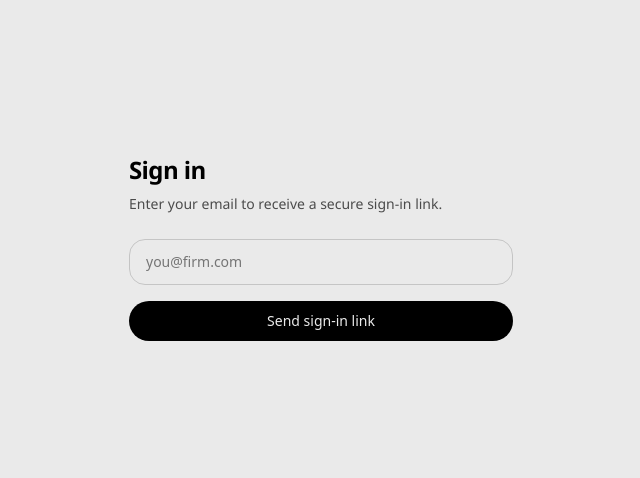
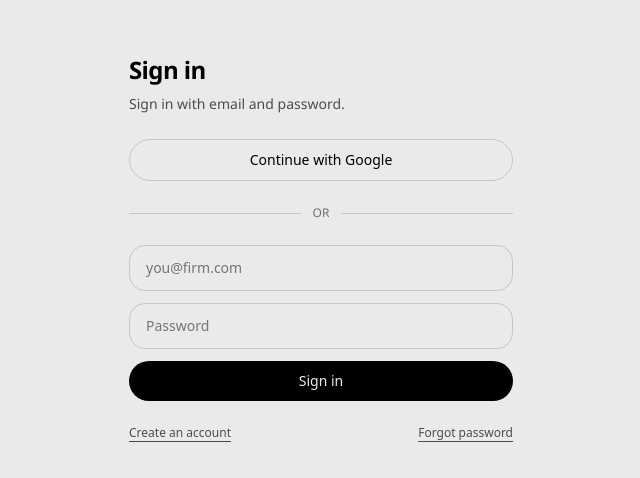
Before and after one commit to LRARE-Holdings/tango, a Next.js app: page /auth in a window 1280 px wide. Shown: the part 152-630 px from the top of the page, without its empty margins (319-959 px from the left). Built offline with nearby package versions, Linux system fonts and the light colour scheme; no server answers.

Commit message:
signup v2

```diff
--- a/src/app/auth/page.tsx
+++ b/src/app/auth/page.tsx
@@ -1,58 +1,140 @@
 "use client";
 
 import { useState } from "react";
+import { useRouter } from "next/navigation";
 import { supabaseBrowser } from "@/lib/supabase/browser";
-import { useRouter } from "next/navigation";
+
+type Mode = "signin" | "signup";
 
 export default function AuthPage() {
   const router = useRouter();
   const supabase = supabaseBrowser();
 
+  const [mode, setMode] = useState<Mode>("signin");
   const [email, setEmail] = useState("");
+  const [password, setPassword] = useState("");
+
   const [loading, setLoading] = useState(false);
   const [error, setError] = useState<string | null>(null);
+  const [sentReset, setSentReset] = useState(false);
 
-  async function submit(e: React.FormEvent) {
+  async function onSubmit(e: React.FormEvent) {
     e.preventDefault();
     setLoading(true);
     setError(null);
+    setSentReset(false);
 
-    const siteUrl =
-      (process.env.NEXT_PUBLIC_SITE_URL || "").replace(/\/$/, "") ||
-      window.location.origin;
+    try {
+      if (mode === "signin") {
+        const { error: signInErr } = await supabase.auth.signInWithPassword({
+          email,
+          password,
+        });
+        if (signInErr) throw signInErr;
+        router.replace("/app");
+        return;
+      }
 
-    // Important: keep this to the exact path only (no querystring) to avoid
-    // redirect allow-list mismatches that can fall back to the Site URL.
-    const emailRedirectTo = `${siteUrl}/auth/confirm`;
+      // signup
+      const { error: signUpErr } = await supabase.auth.signUp({
+        email,
+        password,
+        options: {
+          // optional: after email confirm, Supabase can send user here
+          emailRedirectTo: `${process.env.NEXT_PUBLIC_SITE_URL ?? window.location.origin}/auth/callback`,
+        },
+      });
+      if (signUpErr) throw signUpErr;
 
-    const { error: otpError } = await supabase.auth.signInWithOtp({
-      email,
-      options: {
-        // Keep the redirect path exact; we handle post-login routing inside /auth/confirm
-        emailRedirectTo,
-      },
-    });
+      // You can either:
+      // - send them to /app immediately if you have "Confirm email" disabled
+      // - or show a “check your inbox” screen if confirm email is enabled
+      router.replace("/app");
+    } catch (e: any) {
+      setError(e?.message ?? "Could not sign in");
+    } finally {
+      setLoading(false);
+    }
+  }
 
-    if (otpError) {
-      setError(otpError.message);
+  async function signInWithGoogle() {
+    setLoading(true);
+    setError(null);
+    try {
+      const siteUrl =
+        (process.env.NEXT_PUBLIC_SITE_URL || "").replace(/\/$/, "") ||
+        window.location.origin;
+
+      const { error: oauthErr } = await supabase.auth.signInWithOAuth({
+        provider: "google",
+        options: {
+          redirectTo: `${siteUrl}/auth/callback`,
+        },
+      });
+      if (oauthErr) throw oauthErr;
+      // browser redirects away
+    } catch (e: any) {
+      setError(e?.message ?? "Could not start Google sign-in");
       setLoading(false);
-      return;
     }
+  }
 
-    router.push("/auth/check-email");
+  async function forgotPassword() {
+    setLoading(true);
+    setError(null);
+    setSentReset(false);
+
+    try {
+      const siteUrl =
+        (process.env.NEXT_PUBLIC_SITE_URL || "").replace(/\/$/, "") ||
+        window.location.origin;
+
+      const { error: resetErr } = await supabase.auth.resetPasswordForEmail(email, {
+        redirectTo: `${siteUrl}/auth/reset`,
+      });
+      if (resetErr) throw resetErr;
+
+      setSentReset(true);
+    } catch (e: any) {
+      setError(e?.message ?? "Could not send reset email");
+    } finally {
+      setLoading(false);
+    }
   }
 
   return (
     <main className="min-h-screen flex items-center justify-center px-6">
       <div className="w-full max-w-sm space-y-6">
         <div>
-          <h1 className="text-2xl font-semibold tracking-tight">Sign in</h1>
+          <h1 className="text-2xl font-semibold tracking-tight">
+            {mode === "signin" ? "Sign in" : "Create your account"}
+          </h1>
           <p className="mt-2 text-sm" style={{ color: "var(--muted)" }}>
-            Enter your email to receive a secure sign-in link.
+            {mode === "signin"
+              ? "Sign in with email and password."
+              : "Create an account to start using Receipt."}
           </p>
         </div>
 
-        <form onSubmit={submit} className="space-y-4">
+        <button
+          type="button"
+          onClick={signInWithGoogle}
+          disabled={loading}
+          className="focus-ring w-full rounded-full border px-4 py-2.5 text-sm font-medium transition hover:opacity-90 disabled:opacity-50"
+          style={{ borderColor: "var(--border)", color: "var(--fg)" }}
+        >
+          Continue with Google
+        </button>
+
+        <div className="flex items-center gap-3">
+          <div className="h-px flex-1" style={{ background: "var(--border)" }} />
+          <div className="text-xs" style={{ color: "var(--muted2)" }}>
+            OR
+          </div>
+          <div className="h-px flex-1" style={{ background: "var(--border)" }} />
+        </div>
+
+        <form onSubmit={onSubmit} className="space-y-3">
           <input
             type="email"
             required
@@ -63,15 +145,52 @@ export default function AuthPage() {
             style={{ borderColor: "var(--border)" }}
           />
 
+          <input
+            type="password"
+            required
+            value={password}
+            onChange={(e) => setPassword(e.target.value)}
+            placeholder="Password"
+            className="focus-ring w-full rounded-2xl border px-4 py-3 text-sm bg-transparent"
+            style={{ borderColor: "var(--border)" }}
+          />
+
           <button
             type="submit"
             disabled={loading}
             className="focus-ring w-full rounded-full px-6 py-2.5 text-sm font-medium transition hover:opacity-90 disabled:opacity-50"
             style={{ background: "var(--fg)", color: "var(--bg)" }}
           >
-            {loading ? "Sending link…" : "Send sign-in link"}
+            {loading ? "Working…" : mode === "signin" ? "Sign in" : "Create account"}
           </button>
         </form>
+
+        <div className="flex items-center justify-between text-xs" style={{ color: "var(--muted)" }}>
+          <button
+            type="button"
+            onClick={() => setMode(mode === "signin" ? "signup" : "signin")}
+            className="underline underline-offset-4 hover:opacity-80"
+            disabled={loading}
+          >
+            {mode === "signin" ? "Create an account" : "Already have an account?"}
+          </button>
+
+          <button
+            type="button"
+            onClick={forgotPassword}
+            className="underline underline-offset-4 hover:opacity-80"
+            disabled={loading || !email}
+            title={!email ? "Enter your email first" : "Send reset email"}
+          >
+            Forgot password
+          </button>
+        </div>
+
+        {sentReset && (
+          <div className="text-sm" style={{ color: "var(--muted)" }}>
+            Password reset email sent.
+          </div>
+        )}
 
         {error && (
           <div className="text-sm" style={{ color: "#ff3b30" }}>
```
